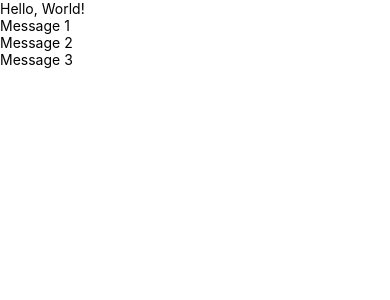
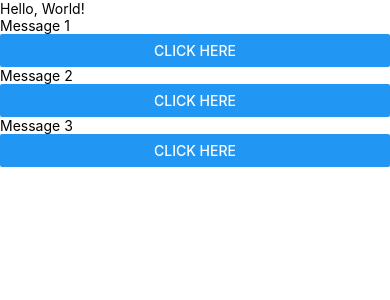
Before and after one commit to OmarThinks/react-native-app, a React Native app in the folder src/AwesomeProject/: screen / in a window 390 px wide. Shown: the top 300 px of the page. Built offline with nearby package versions, Linux system fonts and the light colour scheme.

Commit message:
added a button

```diff
--- a/src/AwesomeProject/App.js
+++ b/src/AwesomeProject/App.js
@@ -10,17 +10,22 @@
 
 
 
-import React, { Fragment } from 'react';
-import { View, Text } from 'react-native';
+import React, { Fragment, useState } from 'react';
+import { View, Text, Button } from 'react-native';
 
 
 
 
 
 const  HzBar = (props) =>{
+  let [isPressed, setIsPressed] = useState(false);
+
+
   return(
       <Fragment>
         <Text>{`${props.tabText}`}</Text>
+        <Button onPress={()=>{setIsPressed(true)}}
+        title={isPressed ? `${"Thank you Bro :)"}` : `${"Click here"}`}/>
       </Fragment>
   )
 }
```
